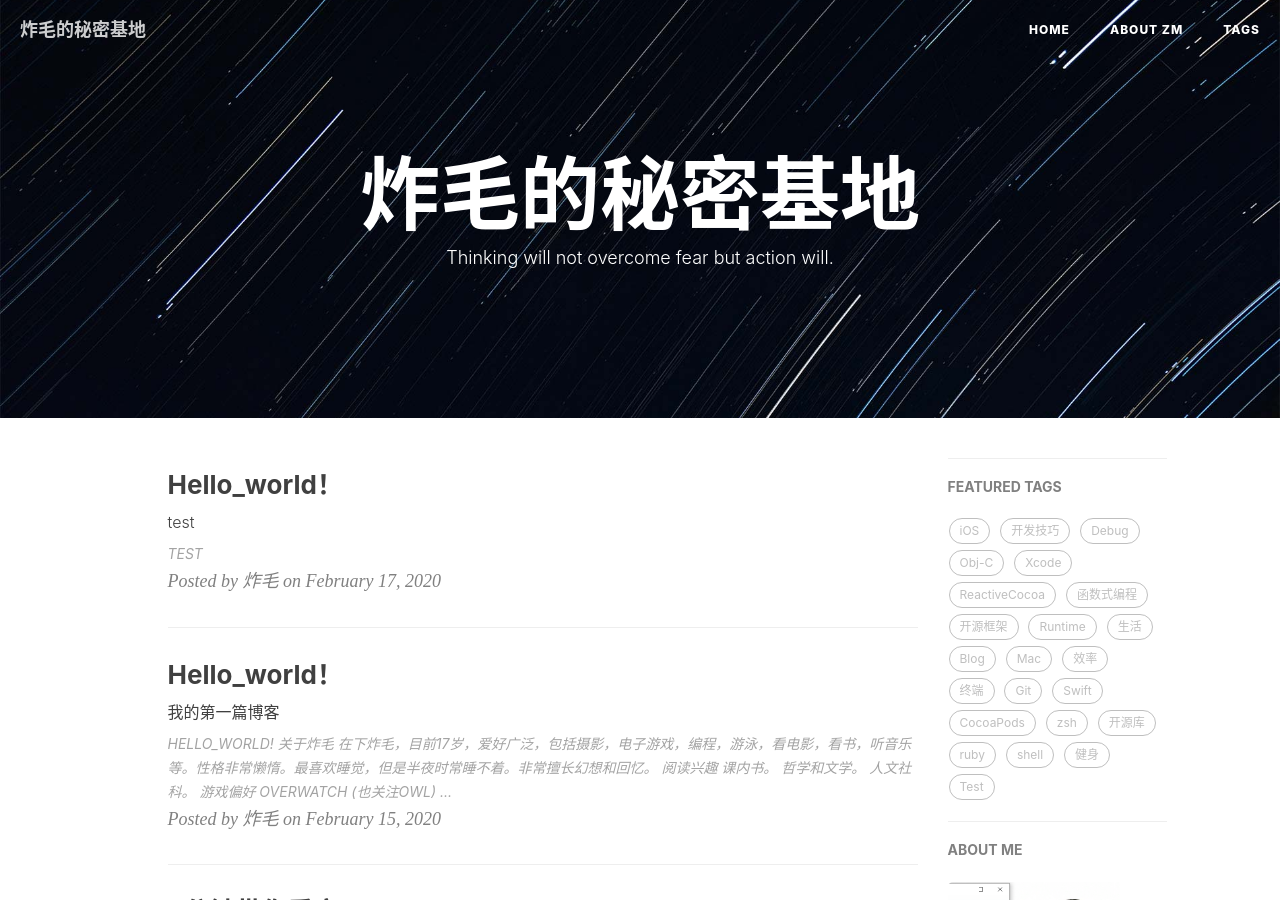
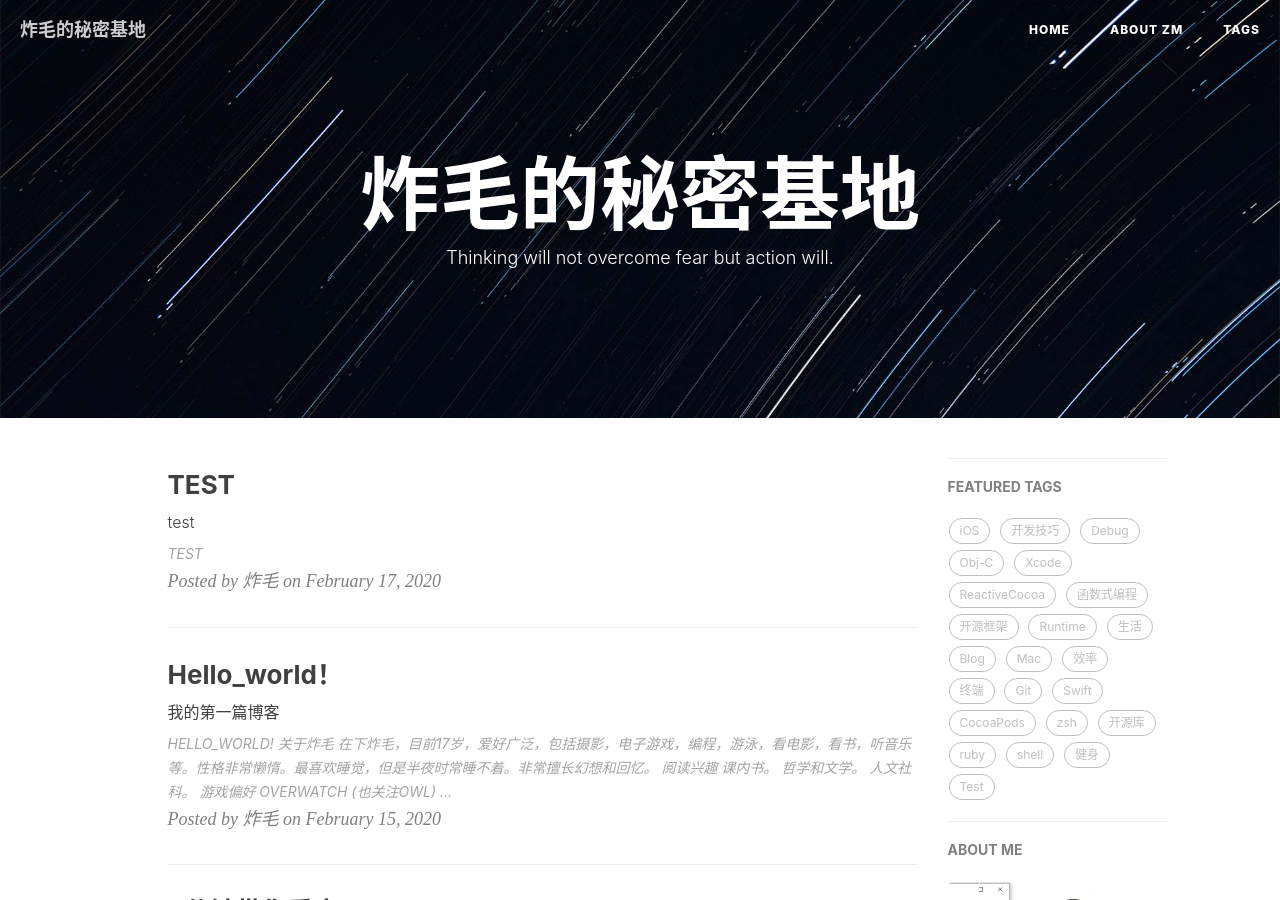
Before and after one commit to lzzmm/lzzmm.github.io, a Jekyll site: the page built from index.html, in a window 1280 px wide and 900 px high. Built offline with Jekyll 4.4.1, drawn with Linux system fonts in a browser that asks for light colours; nearby versions of some CDN libraries; the list of posts is cut into pages by our own code; comment, search, counter and statistics services are not loaded.

Commit message:
Update Keynote_test

```diff
--- a/_posts/2020-02-17-TestKeynote.md
+++ b/_posts/2020-02-17-TestKeynote.md
@@ -1,10 +1,11 @@
 ---
 layout:     keynote
-title:      Hello_world！
+iframe:     "http://huangxuan.me/js-module-7day/"
+title:      TEST
 subtitle:   test
 date:       2020-02-17
 author:     炸毛
-header-img: img/post-bg-ios9-web.jpg
+# header-img: img/post-bg-ios9-web.jpg
 catalog: true
 tags:
     - Test
```
